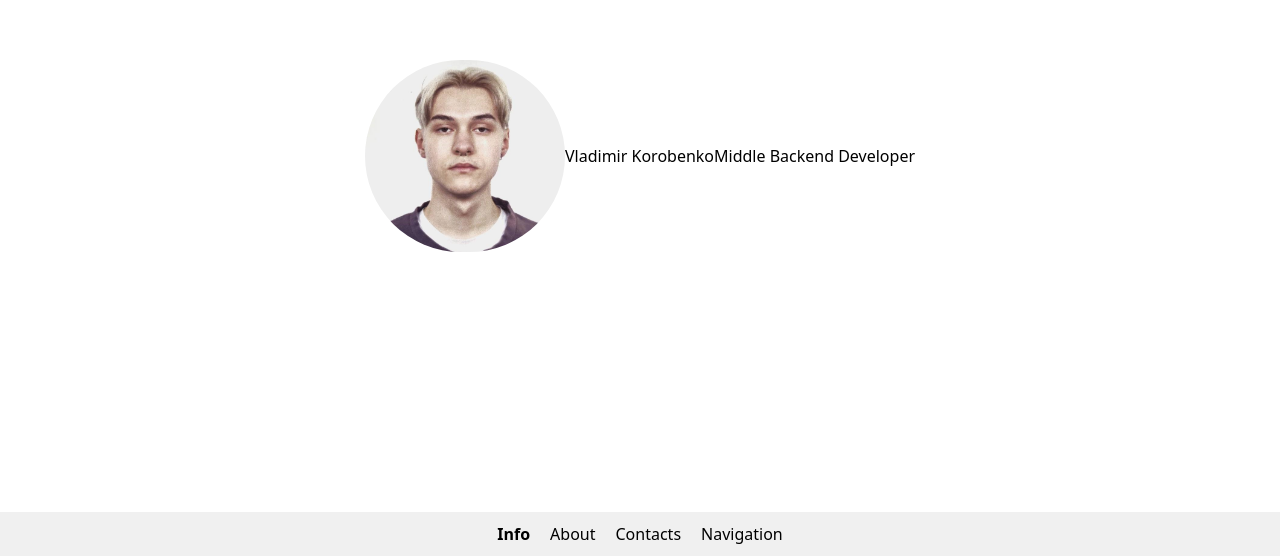
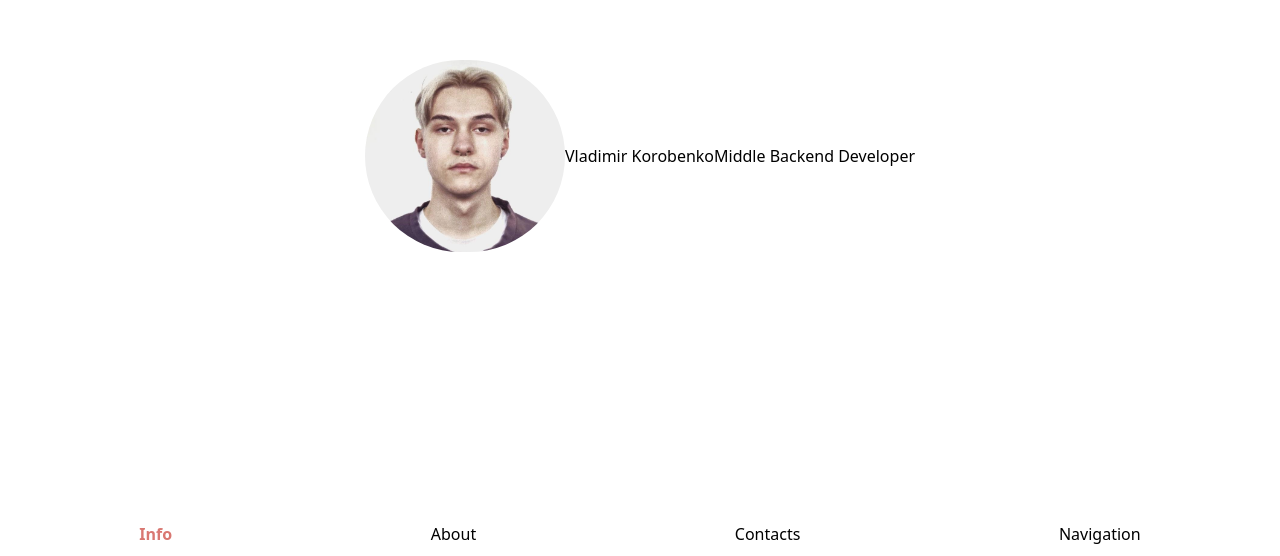
Before and after one commit to perezvonish/perezvonish, a React (Create React App) app: page / in a window 1280 px wide. Shown: the part 244-800 px from the top of the page. Built offline with nearby package versions, Linux system fonts and the light colour scheme.

Commit message:
feat: added colores

```diff
--- a/src/styles/index.css
+++ b/src/styles/index.css
@@ -14,7 +14,7 @@ body,
 .app-container {
     height: 100%;
     overflow-y: scroll;
-    scroll-behavior: smooth; /* Плавный скролл */
+    scroll-behavior: smooth;
 }
 
 .component {
@@ -30,7 +30,6 @@ body,
     bottom: 0;
     width: 100%;
     padding: 10px;
-    background-color: #f0f0f0;
     text-align: center;
 }
 
@@ -38,7 +37,7 @@ body,
     list-style-type: none;
     padding: 0;
     display: flex;
-    justify-content: center;
+    justify-content: space-around;
 }
 
 .component-list li {
@@ -48,9 +47,25 @@ body,
 
 .component-list li.active {
     font-weight: bold;
+    color: rgba(217, 120, 114, 1);
 }
 
+.simple-text {
+    color: rgba(201, 205, 214, 1)
+}
 
-.info-block {
+.purple-text {
+    color: rgba(208, 179, 243, 1);
+}
 
+.blue-text {
+    color: rgba(155, 216, 234, 1)
 }
+
+.green-text {
+    color: rgba(195, 221, 156, 1)
+}
+
+.red-text {
+    color: rgba(217, 120, 114, 1)
+}
```
